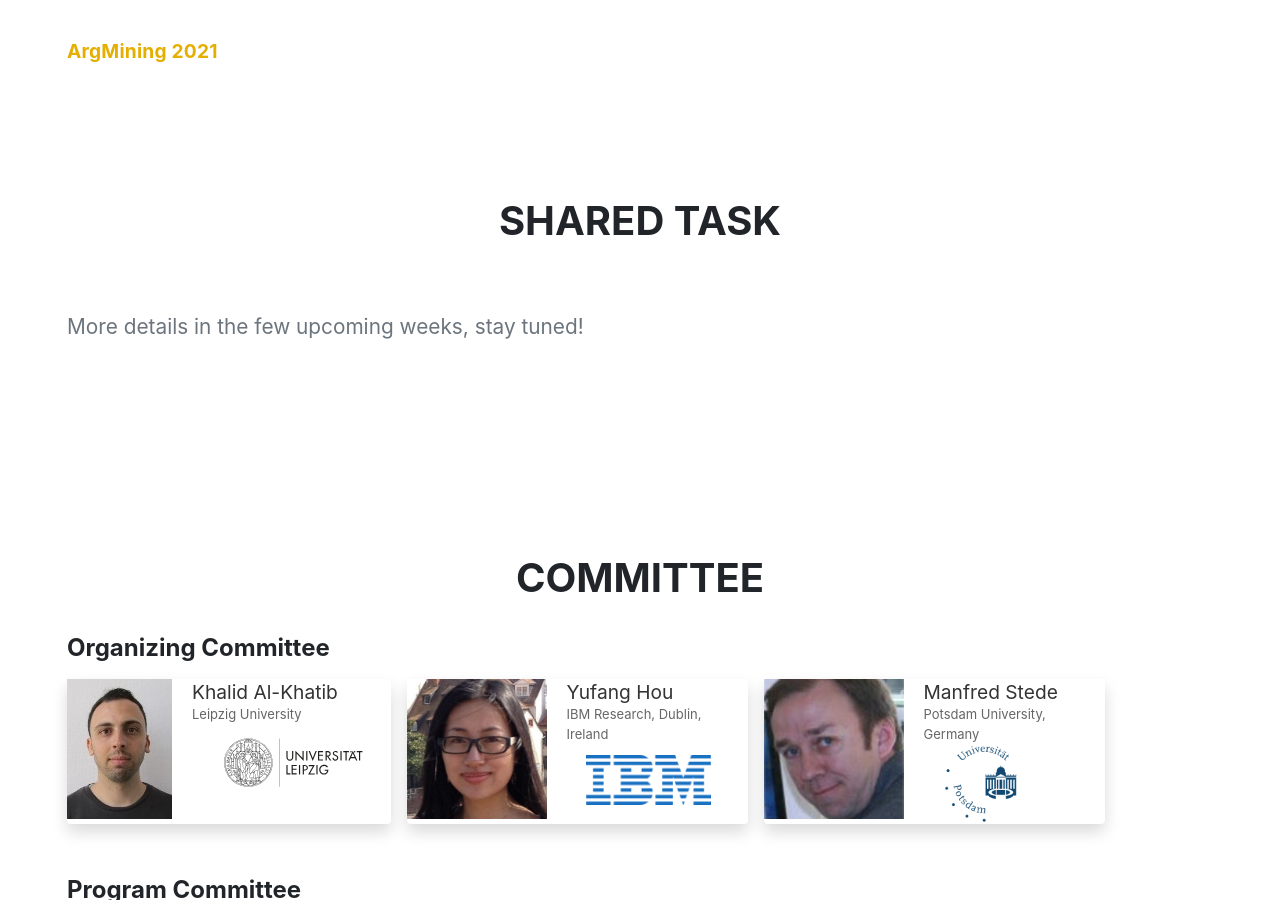
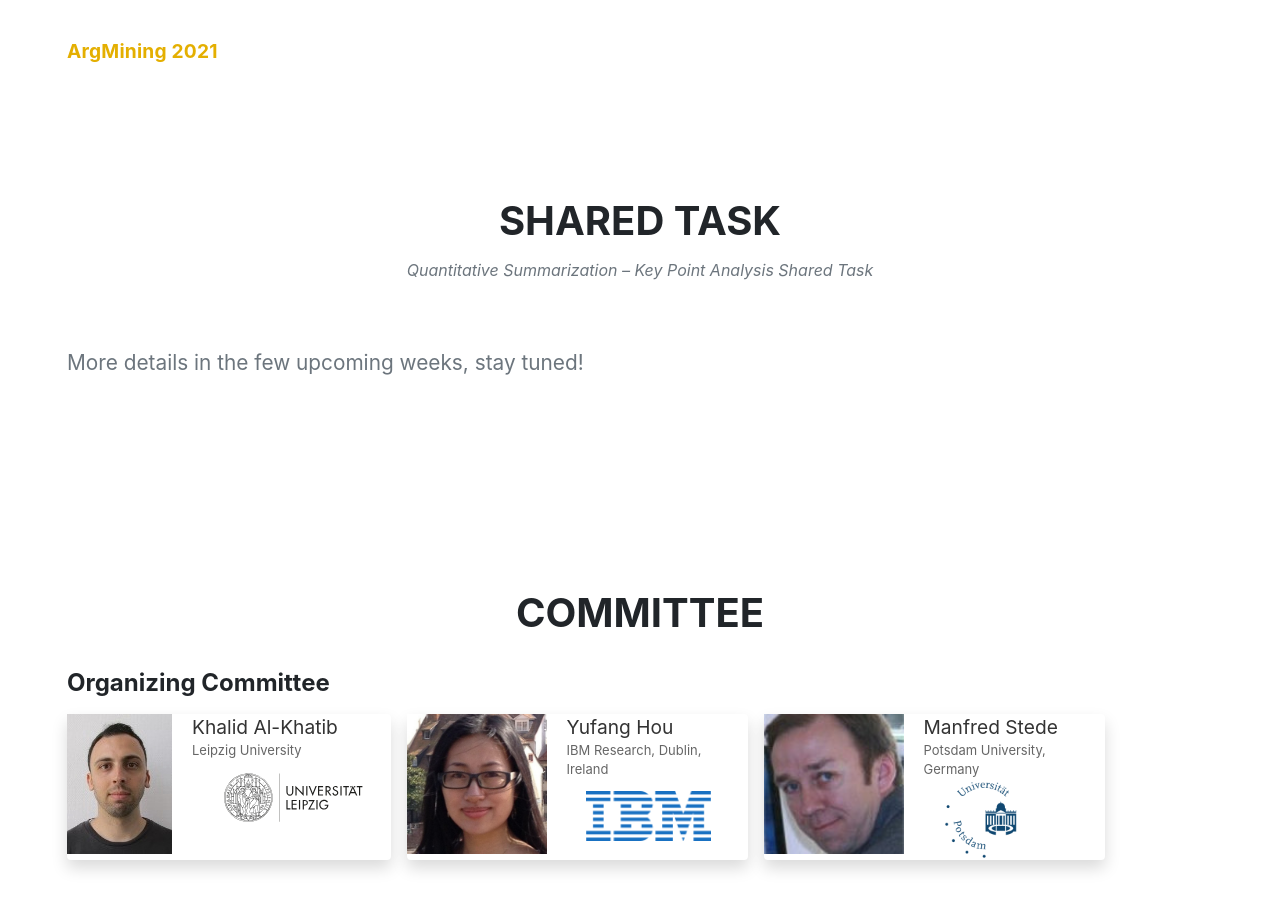
Before and after one commit to argmining2021/argmining2021.github.io, a Jekyll site: the page built from index.html, in a window 1280 px wide and 900 px high, scrolled down 2783 px. Built offline with Jekyll 4.4.1, drawn with Linux system fonts in a browser that asks for light colours; nearby versions of some CDN libraries; some web fonts are replaced.

Commit message:
shared task

```diff
--- a/_includes/sections/shared_task.html
+++ b/_includes/sections/shared_task.html
@@ -4,7 +4,7 @@
     <div class="container">
         <div class="text-center">
             <h2 class="section-heading text-uppercase">Shared Task</h2>
-            <h3 class="section-subheading text-muted"></h3>
+            <h3 class="section-subheading text-muted">Quantitative Summarization – Key Point Analysis Shared Task</h3>
         </div>
         <div class="row text-left ">
           <div class="col-md-12 content">
```
